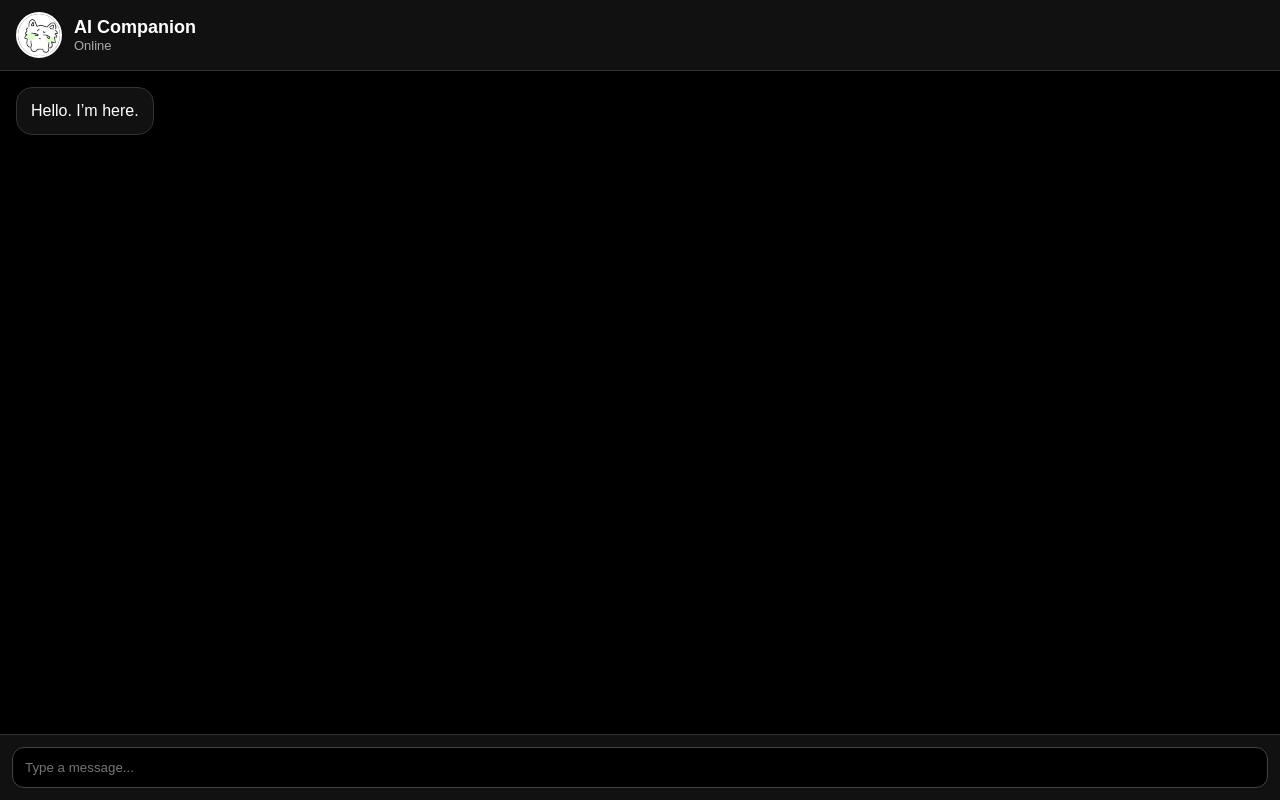
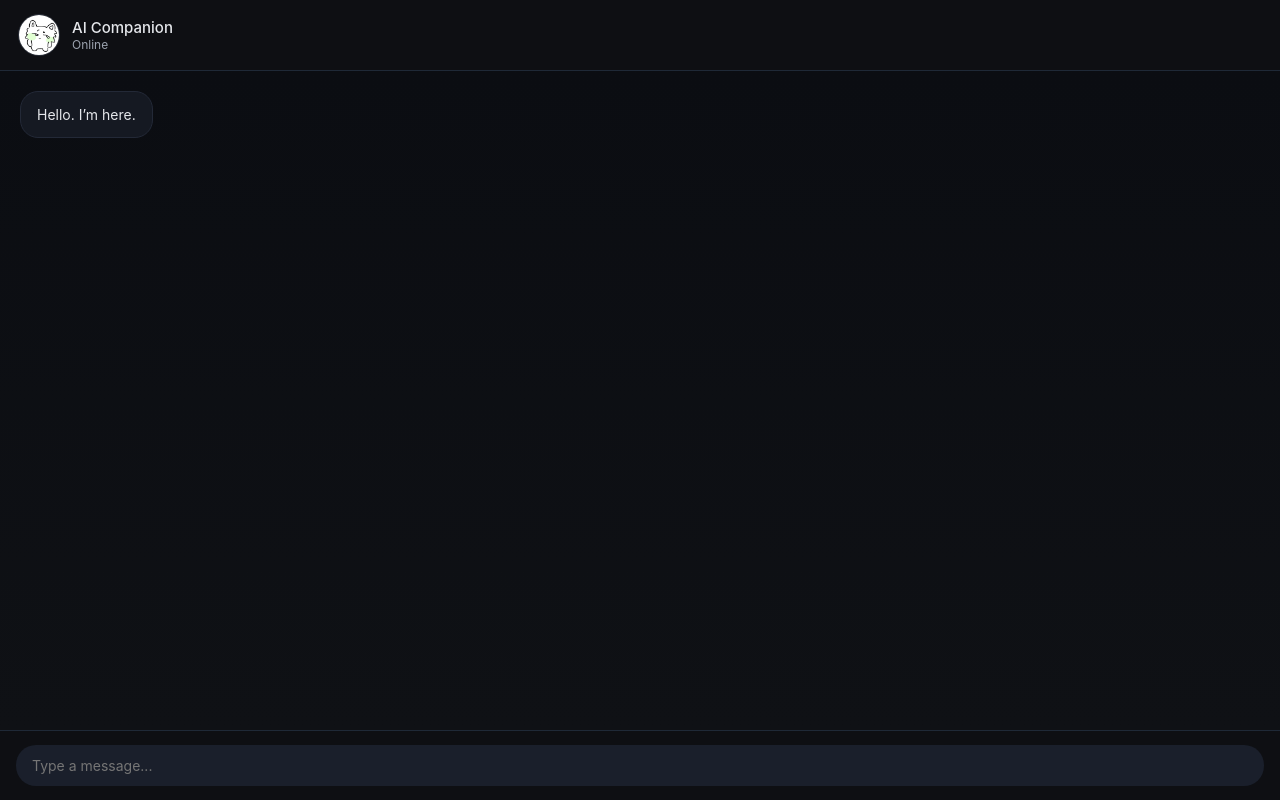
Before and after one commit to trammetien-hash/tram-ai, a website: page index.html in a window 1280 px wide. Drawn offline with Linux system fonts and the light colour scheme.

Commit message:
style.css

```diff
--- a/style.css
+++ b/style.css
@@ -2,15 +2,16 @@
   margin: 0;
   padding: 0;
   box-sizing: border-box;
-  font-family: Arial, sans-serif;
+  font-family: Inter, Arial, sans-serif;
 }
 
 body {
-  background: #000;
-  color: #fff;
+  background: #0b0d12;
+  color: #e5e7eb;
   height: 100vh;
 }
 
+/* App */
 .app {
   display: flex;
   flex-direction: column;
@@ -19,9 +20,10 @@ body {
 
 /* Header */
 .top-bar {
-  background: #111;
-  border-bottom: 1px solid #333;
-  padding: 12px 16px;
+  background: rgba(15, 17, 21, 0.8);
+  backdrop-filter: blur(10px);
+  border-bottom: 1px solid #1f2937;
+  padding: 14px 18px;
 }
 
 .bot-info {
@@ -31,104 +33,99 @@ body {
 }
 
 .avatar {
-  width: 46px;
-  height: 46px;
+  width: 42px;
+  height: 42px;
   border-radius: 50%;
-  border: 2px solid #fff;
+  border: 1px solid #2a2f3a;
 }
 
 .bot-info h2 {
-  font-size: 18px;
-  font-weight: bold;
+  font-size: 15px;
+  font-weight: 500;
 }
 
 .status {
-  font-size: 13px;
-  color: #aaa;
+  font-size: 12px;
+  color: #9ca3af;
 }
 
 /* Chat */
 .chat-area {
   flex: 1;
   overflow-y: auto;
-  padding: 16px;
+  padding: 20px;
   display: flex;
   flex-direction: column;
-  gap: 12px;
-  background: #000;
+  gap: 14px;
+  background: linear-gradient(to bottom, #0b0d12, #0f1115);
 }
 
+/* Message base */
 .message {
-  max-width: 75%;
-  padding: 12px 14px;
-  border-radius: 16px;
-  line-height: 1.4;
+  max-width: 70%;
+  padding: 12px 16px;
+  border-radius: 18px;
+  line-height: 1.5;
+  font-size: 14px;
+  animation: fadeIn 0.25s ease;
 }
 
+/* Bot */
 .message.bot {
-  background: #111;
-  border: 1px solid #333;
+  background: #151922;
+  border: 1px solid #232937;
   align-self: flex-start;
 }
 
+/* User */
 .message.user {
-  background: #fff;
-  color: #000;
+  background: #e5e7eb;
+  color: #0b0d12;
   align-self: flex-end;
+  border-radius: 18px 18px 4px 18px;
 }
 
 /* Input */
 .input-bar {
-  display: flex;
-  gap: 10px;
-  padding: 12px;
-  background: #111;
-  border-top: 1px solid #333;
+  padding: 14px 16px;
+  background: rgba(15, 17, 21, 0.8);
+  backdrop-filter: blur(10px);
+  border-top: 1px solid #1f2937;
 }
 
 .input-bar input {
-  flex: 1;
-  padding: 12px;
-  border: 1px solid #444;
-  border-radius: 12px;
-  background: #000;
-  color: #fff;
+  width: 100%;
+  padding: 12px 16px;
+  border-radius: 20px;
+  border: none;
+  background: #1a1f2b;
+  color: #e5e7eb;
+  font-size: 14px;
   outline: none;
+  transition: 0.2s;
 }
 
-.input-bar button {
-  padding: 12px 18px;
-  border: none;
-  border-radius: 12px;
-  background: #fff;
-  color: #000;
-  font-weight: bold;
-  cursor: pointer;
+.input-bar input:focus {
+  background: #202534;
 }
 
-.input-bar button:hover {
-  opacity: 0.85;
-}
-
+/* Typing */
 .typing-bubble {
-  background: #111;
-  color: white;
+  background: #151922;
   padding: 8px 12px;
   border-radius: 16px;
   display: inline-flex;
-  align-items: center;
-  gap: 4px;
-  margin: 6px 0;
-  width: fit-content;
+  gap: 5px;
+  border: 1px solid #232937;
 }
 
 .typing-bubble span {
   width: 6px;
   height: 6px;
   border-radius: 50%;
-  background: white;
+  background: #9ca3af;
   animation: bounce 1.2s infinite;
-  }
+}
 
 .typing-bubble span:nth-child(2) {
   animation-delay: 0.2s;
@@ -141,10 +138,22 @@ body {
 @keyframes bounce {
   0%, 80%, 100% {
     transform: scale(0.6);
-    opacity: 0.5;
+    opacity: 0.4;
   }
   40% {
     transform: scale(1);
     opacity: 1;
   }
 }
+
+/* Smooth appear */
+@keyframes fadeIn {
+  from {
+    opacity: 0;
+    transform: translateY(6px);
+  }
+  to {
+    opacity: 1;
+    transform: translateY(0);
+  }
+  }
```
